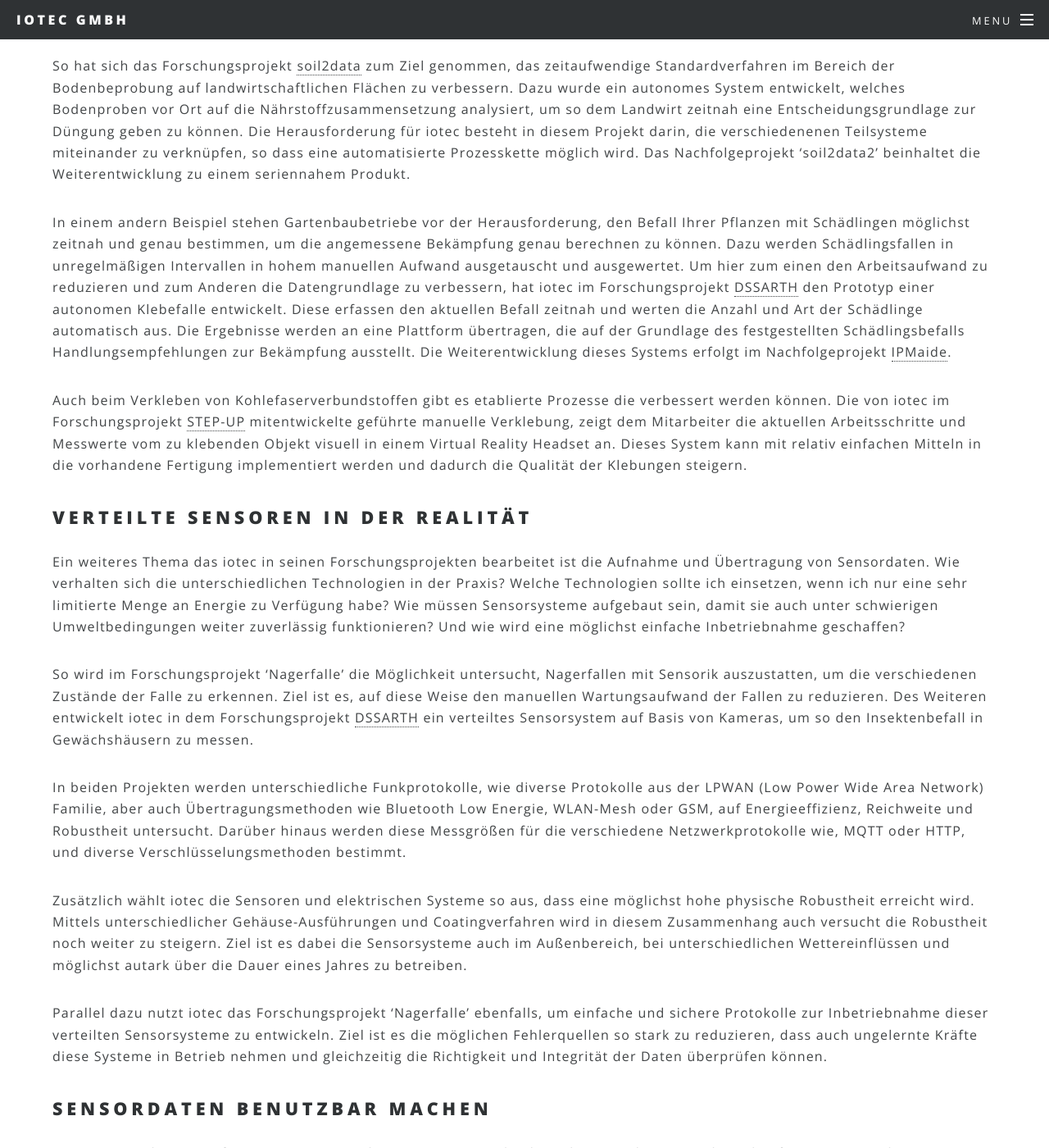
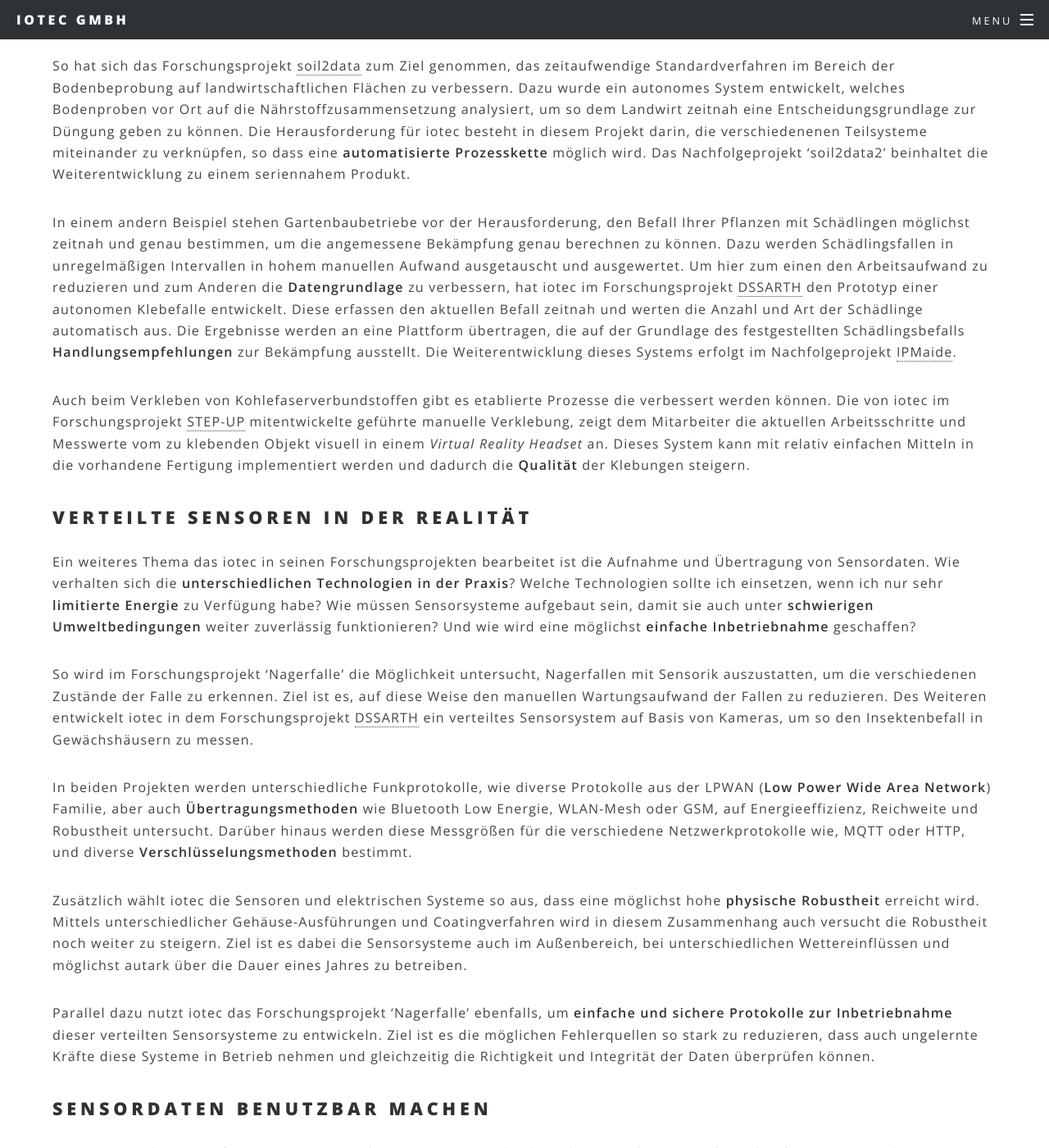
Before and after one commit to iotec-gmbh/iotec-gmbh.github.io, a Jekyll site: the page built from 12-research.md, in a window 1280 px wide and 1400 px high, scrolled down 833 px. Shown: the whole window at 82% size. Built offline with Jekyll 4.4.1, drawn with Linux system fonts in a browser that asks for light colours; our own code applies the rules of GitHub Pages for plain Markdown files; some of the changed text lies outside the part shown.

Commit message:
text highlighting

```diff
--- a/12-research.md
+++ b/12-research.md
@@ -18,7 +18,7 @@ Im Folgenden möchten wir Ihnen einige Themen unserer Forschungsprojekte detaill
 Neue Technologien legen in etablierten Prozessen Optimierungspotentiale offen.
 Manuelle Tätigkeiten und Expertenwissen können heute auf vielfältige Art automatisiert werden
 und so Reproduzierbarkeit und Qualität verbessern.
-In unseren Forschungsprojekten dreht es sich daher oft um die Frage wo man das Potential von Sensorik nutzen kann,
+In unseren Forschungsprojekten dreht es sich daher oft um die Frage wo man das **Potential von Sensorik** nutzen kann,
 um bestehende Prozesse zu verkürzen oder zu automatisieren.
 
 So hat sich das Forschungsprojekt [soil2data](#soil2data) zum Ziel genommen,
@@ -26,32 +26,32 @@ das zeitaufwendige Standardverfahren im Bereich der Bodenbeprobung auf landwirts
 Dazu wurde ein autonomes System entwickelt, welches Bodenproben vor Ort auf die Nährstoffzusammensetzung analysiert,
 um so dem Landwirt zeitnah eine Entscheidungsgrundlage zur Düngung geben zu können.
 Die Herausforderung für iotec besteht in diesem Projekt darin, die verschiedenenen Teilsysteme miteinander zu verknüpfen,
-so dass eine automatisierte Prozesskette möglich wird.
+so dass eine **automatisierte Prozesskette** möglich wird.
 Das Nachfolgeprojekt 'soil2data2' beinhaltet die Weiterentwicklung zu einem seriennahem Produkt.
 
 In einem andern Beispiel stehen Gartenbaubetriebe vor der Herausforderung,
 den Befall Ihrer Pflanzen mit Schädlingen möglichst zeitnah und genau bestimmen,
 um die angemessene Bekämpfung genau berechnen zu können.
 Dazu werden Schädlingsfallen in unregelmäßigen Intervallen in hohem manuellen Aufwand ausgetauscht und ausgewertet.
-Um hier zum einen den Arbeitsaufwand zu reduzieren und zum Anderen die Datengrundlage zu verbessern,
+Um hier zum einen den Arbeitsaufwand zu reduzieren und zum Anderen die **Datengrundlage** zu verbessern,
 hat iotec im Forschungsprojekt [DSSARTH](#dssarth) den Prototyp einer autonomen Klebefalle entwickelt.
 Diese erfassen den aktuellen Befall zeitnah und werten die Anzahl und Art der Schädlinge automatisch aus.
 Die Ergebnisse werden an eine Plattform übertragen, die auf der Grundlage des festgestellten Schädlingsbefalls
-Handlungsempfehlungen zur Bekämpfung ausstellt.
+**Handlungsempfehlungen** zur Bekämpfung ausstellt.
 Die Weiterentwicklung dieses Systems erfolgt im Nachfolgeprojekt [IPMaide](#ipmaide).
 
 Auch beim Verkleben von Kohlefaserverbundstoffen gibt es etablierte Prozesse die verbessert werden können.
 Die von iotec im Forschungsprojekt [STEP-UP](#stepup) mitentwickelte geführte manuelle Verklebung,
-zeigt dem Mitarbeiter die aktuellen Arbeitsschritte und Messwerte vom zu klebenden Objekt visuell in einem Virtual Reality Headset an.
-Dieses System kann mit relativ einfachen Mitteln in die vorhandene Fertigung implementiert werden und dadurch die Qualität der Klebungen steigern.
+zeigt dem Mitarbeiter die aktuellen Arbeitsschritte und Messwerte vom zu klebenden Objekt visuell in einem _Virtual Reality Headset_ an.
+Dieses System kann mit relativ einfachen Mitteln in die vorhandene Fertigung implementiert werden und dadurch die **Qualität** der Klebungen steigern.
 
 ## Verteilte Sensoren in der Realität
 
 Ein weiteres Thema das iotec in seinen Forschungsprojekten bearbeitet ist die Aufnahme und Übertragung von Sensordaten.
-Wie verhalten sich die unterschiedlichen Technologien in der Praxis?
-Welche Technologien sollte ich einsetzen, wenn ich nur eine sehr limitierte Menge an Energie zu Verfügung habe?
-Wie müssen Sensorsysteme aufgebaut sein, damit sie auch unter schwierigen Umweltbedingungen weiter zuverlässig funktionieren?
-Und wie wird eine möglichst einfache Inbetriebnahme geschaffen?
+Wie verhalten sich die **unterschiedlichen Technologien in der Praxis**?
+Welche Technologien sollte ich einsetzen, wenn ich nur sehr **limitierte Energie** zu Verfügung habe?
+Wie müssen Sensorsysteme aufgebaut sein, damit sie auch unter **schwierigen Umweltbedingungen** weiter zuverlässig funktionieren?
+Und wie wird eine möglichst **einfache Inbetriebnahme** geschaffen?
 
 So wird im Forschungsprojekt 'Nagerfalle' die Möglichkeit untersucht, Nagerfallen mit Sensorik auszustatten,
 um die verschiedenen Zustände der Falle zu erkennen.
```
Also changed, not shown: other parts of 12-research.md (+11 -11 lines).
